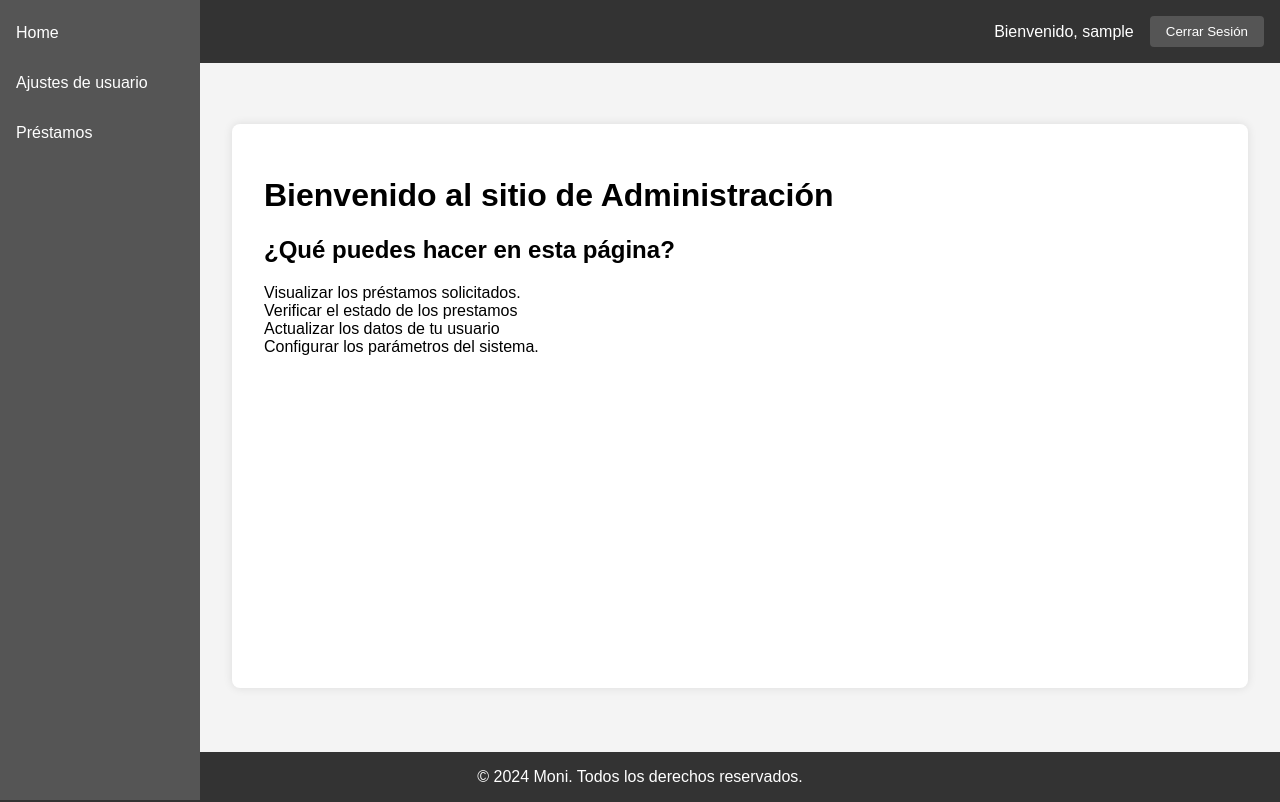
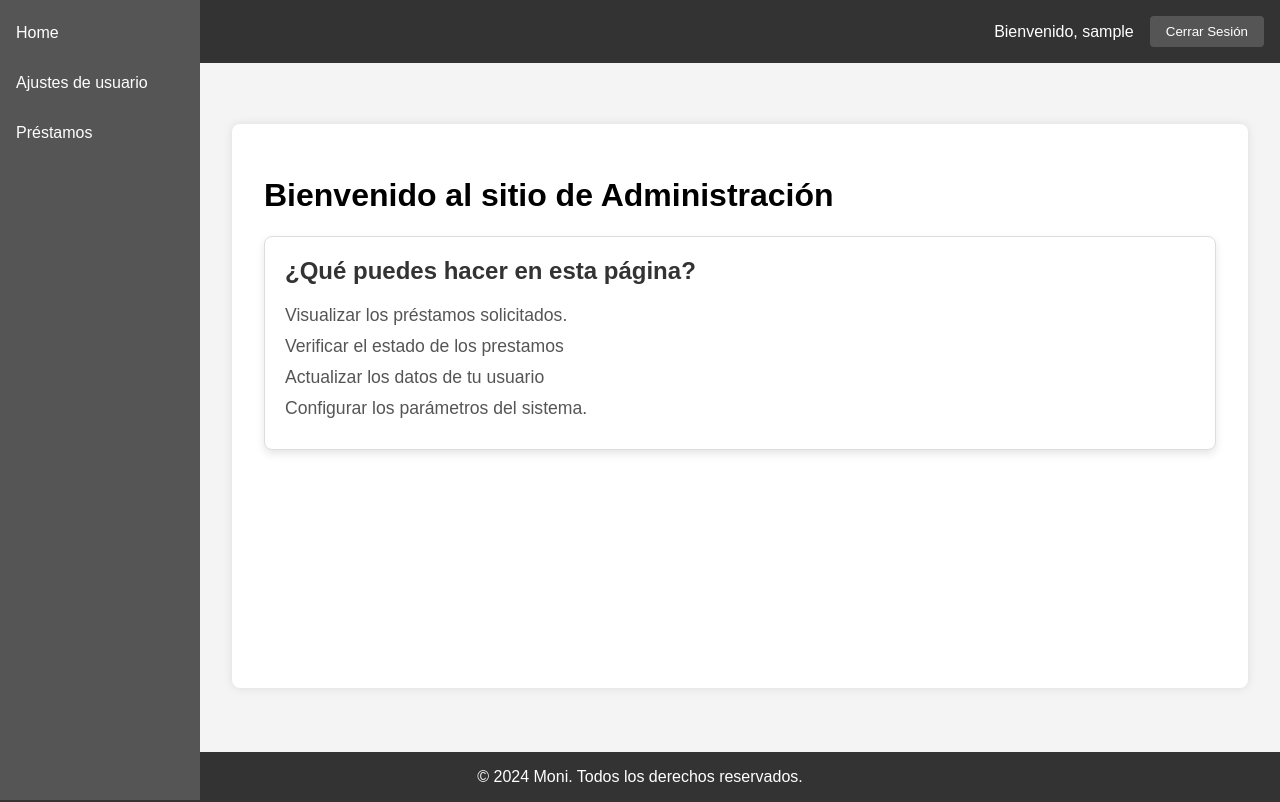
Before and after one commit to FacundoAlba/MoniBackend, a Django app: page / in a window 1280 px wide. Run offline with Django 5.2, Linux system fonts and the light colour scheme; the visitor is signed in with stand-in values (Sample User, id 1).

Commit message:
updated styles.css

```diff
--- a/loans/static/styles.css
+++ b/loans/static/styles.css
@@ -236,3 +236,69 @@ form button:hover {
     font-size: 14px;
 
 }
+
+.no-loans-message {
+    display: inline-block;
+    padding: 10px;
+    background-color: #f8d7da;
+    border: 1px solid #f5c6cb;
+    color: #721c24;
+    border-radius: 5px;
+    margin-top: 20px;
+}
+
+.info-card {
+    background-color: #ffffff;
+    border: 1px solid #dddddd;
+    border-radius: 8px;
+    padding: 20px;
+    margin-top: 20px;
+    box-shadow: 0 4px 8px rgba(0, 0, 0, 0.1);
+}
+
+.info-card h2 {
+    margin-top: 0;
+    font-size: 1.5em;
+    color: #333333;
+}
+
+.info-card ul {
+    list-style-type: none;
+    padding-left: 0;
+}
+
+.info-card ul li {
+    margin: 10px 0;
+    font-size: 1.1em;
+    color: #555555;
+}
+
+.messages {
+    list-style-type: none;
+    padding: 0;
+    margin: 0 0 1em 0;
+}
+
+.message {
+    padding: 10px 15px;
+    margin-bottom: 10px;
+    border-radius: 5px;
+    color: #fff;
+    display: inline-block;
+}
+
+.message.success {
+    background-color: #4CAF50; /* Verde para mensajes de éxito */
+}
+
+.message.error {
+    background-color: #F44336; /* Rojo para mensajes de error */
+}
+
+.message.warning {
+    background-color: #FF9800; /* Naranja para mensajes de advertencia */
+}
+
+.message.info {
+    background-color: #2196F3; /* Azul para mensajes informativos */
+}
```
